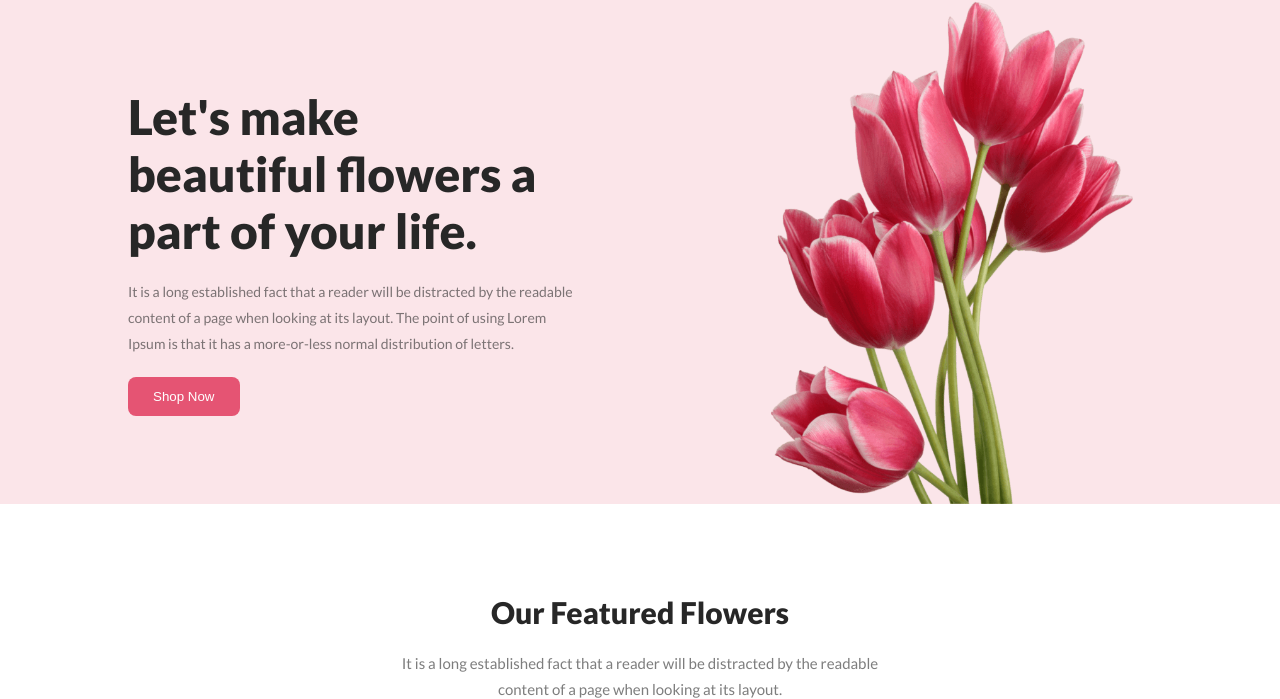
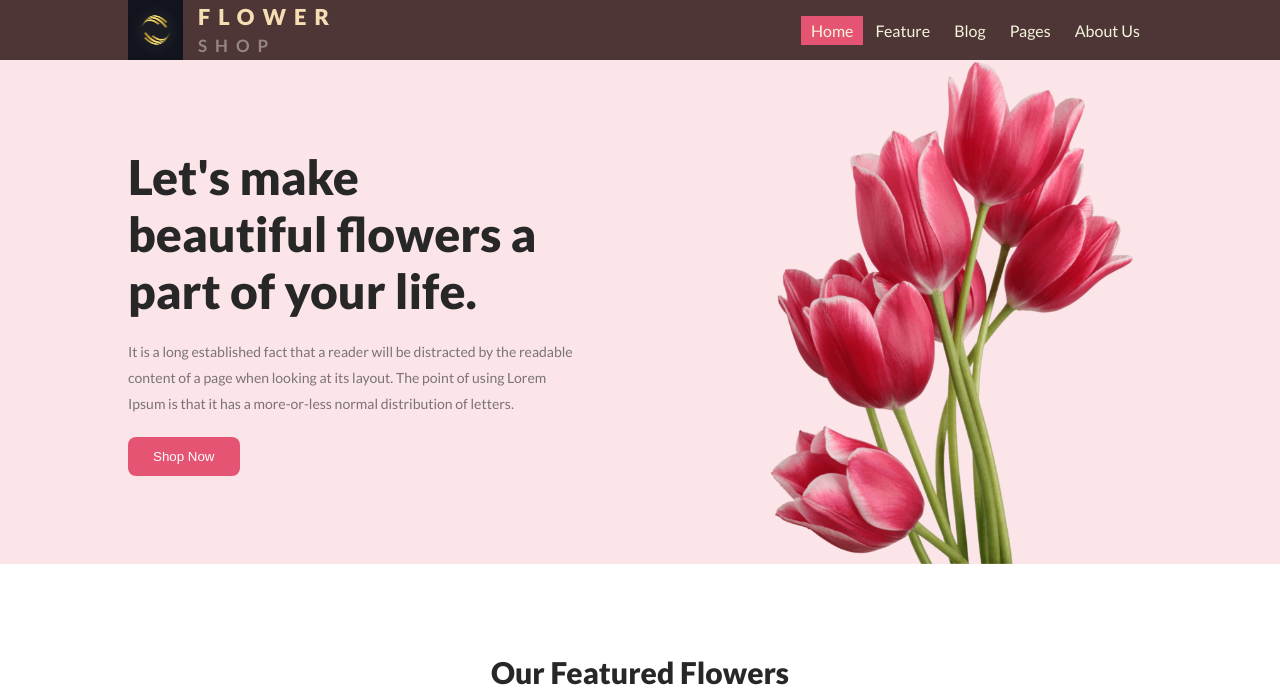
Before and after one commit to jubayer2023/first-assignment, a plain HTML site: page index.html in a window 1280 px wide. Shown: the top 699 px of the page. Drawn offline with Linux system fonts and the light colour scheme.

Commit message:
navbar added

```diff
--- a/index.html
+++ b/index.html
@@ -18,6 +18,23 @@
 
 <body>
     <header>
+        <nav>
+            <div class="nav-container">
+                <div class="logo-box">
+                    <img src="./images/logo.png" alt="" class="logo-img">
+                    <h2 class="logo-title">Flower<br><span>Shop</span></h2>
+                </div>
+                <div class="menus">
+                    <ul>
+                        <li class="list-item item-1"><a href="#">Home</a></li>
+                        <li class="list-item"><a href="#">Feature</a></li>
+                        <li class="list-item"><a href="#">Blog</a></li>
+                        <li class="list-item"><a href="#">Pages</a></li>
+                        <li class="list-item"><a href="#">About Us</a></li>
+                    </ul>
+                </div>
+            </div>
+        </nav>
         <div class="banner">
             <div class="banner-container">
                 <div class="banner-text">
--- a/styles/style.css
+++ b/styles/style.css
@@ -37,7 +37,70 @@ body {
     margin: 0 auto;
 }
 
+/* navbar part starts */
+nav {
+    background-color: rgb(79, 54, 54);
+    /* padding: 5px 0px; */
+}
 
+.nav-container {
+    width: 80%;
+    margin: 0 auto;
+    display: flex;
+    justify-content: space-between;
+    align-items: center;
+}
+
+.logo-box {
+    display: flex;
+    align-items: center;
+
+}
+
+.logo-img {
+    width: 70px;
+    height: 60px;
+    padding-right: 15px;
+}
+
+.logo-title {
+    font-size: 22px;
+    color: #272727;
+    letter-spacing: 8px;
+    text-transform: uppercase;
+    font-weight: 900;
+    color: wheat;
+}
+
+.logo-title span {
+    font-size: 17px;
+    color: rgba(255, 255, 255, 0.40);
+    font-weight: 700;
+    /* box-sizing: border-box;
+    overflow: hidden; */
+}
+
+
+.menus>ul {
+    display: flex;
+    align-items: center;
+    justify-content: flex-start;
+}
+.list-item{
+    list-style: none;
+    padding: 8px 12px;
+}
+.list-item a{
+    text-decoration: none;
+    color: beige;
+}
+.item-1{
+    background-color: #E55473;
+    padding: 5px 10px;
+    color: white;
+    text-align: center;
+    font-weight: 500;
+}
 
 /* banner part starts */
 .banner {
```
Also changed, not shown: images/logo.png (added).
